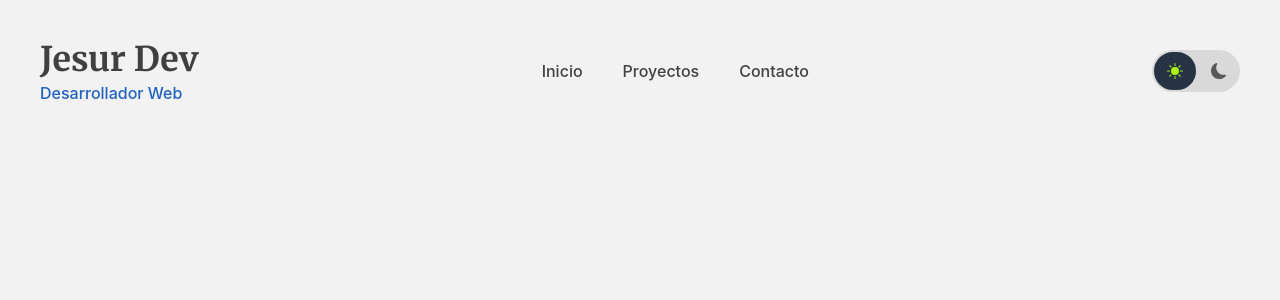
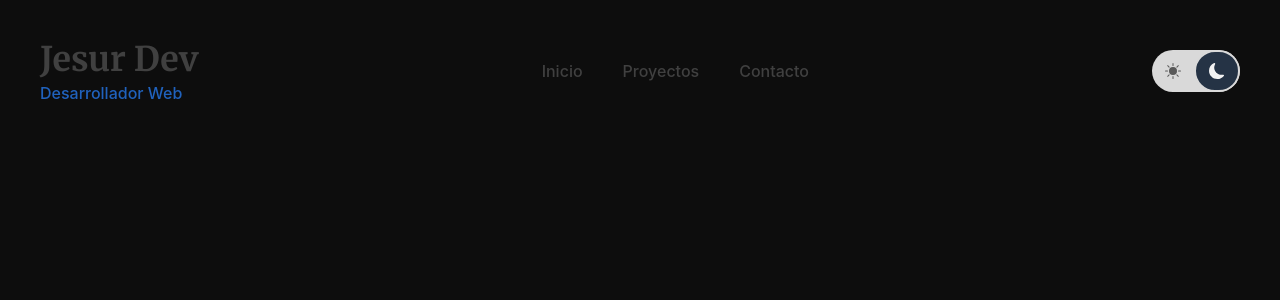
Before and after one commit to JsurDev/portafolio, a React (Vite) app in the folder portafolio/: page / in a window 1280 px wide. Shown: the top 300 px of the page. Built offline with nearby package versions, Linux system fonts and the light colour scheme; a web font is replaced by a local one.

Commit message:
Agregamos funcionalidad de Modo Oscuro con useEffect y useState

```diff
--- a/portafolio/src/componentes/DarkModeButton.jsx
+++ b/portafolio/src/componentes/DarkModeButton.jsx
@@ -1,11 +1,35 @@
 import "./DarkModeButton.css";
+import { useState } from "react";
+import { useEffect } from "react";
 
 const DarkModeButton = () => {
+  /*Dark Mode button */
+  const [modoOscuro, setModoOscuro] = useState(true);
+
+  const toggleModoOscuro = () => {
+    setModoOscuro(!modoOscuro);
+  };
+
+  /*Modo oscuro para toda la pagina */
+
+  useEffect(() => {
+    if (modoOscuro) {
+      document.body.classList.add("dark"); /*Agregamos*/
+    } else {
+      document.body.classList.remove("dark"); /*Quitamos*/
+    }
+  }, [modoOscuro]);
+
   return (
     <>
       <label className="dark-mode">
-        <input type="checkbox" className="dark-mode" id="dark-mode" />
-        <span className="icono sol active">
+        <input
+          type="checkbox"
+          className="dark-mode"
+          id="dark-mode"
+          onChange={toggleModoOscuro}
+        />
+        <span className={`icono sol ${!modoOscuro ? "active" : ""}`}>
           <svg
             xmlns="http://www.w3.org/2000/svg"
             width="16"
@@ -16,7 +40,7 @@ const DarkModeButton = () => {
             <path d="M8 12a4 4 0 1 0 0-8 4 4 0 0 0 0 8M8 0a.5.5 0 0 1 .5.5v2a.5.5 0 0 1-1 0v-2A.5.5 0 0 1 8 0m0 13a.5.5 0 0 1 .5.5v2a.5.5 0 0 1-1 0v-2A.5.5 0 0 1 8 13m8-5a.5.5 0 0 1-.5.5h-2a.5.5 0 0 1 0-1h2a.5.5 0 0 1 .5.5M3 8a.5.5 0 0 1-.5.5h-2a.5.5 0 0 1 0-1h2A.5.5 0 0 1 3 8m10.657-5.657a.5.5 0 0 1 0 .707l-1.414 1.415a.5.5 0 1 1-.707-.708l1.414-1.414a.5.5 0 0 1 .707 0m-9.193 9.193a.5.5 0 0 1 0 .707L3.05 13.657a.5.5 0 0 1-.707-.707l1.414-1.414a.5.5 0 0 1 .707 0m9.193 2.121a.5.5 0 0 1-.707 0l-1.414-1.414a.5.5 0 0 1 .707-.707l1.414 1.414a.5.5 0 0 1 0 .707M4.464 4.465a.5.5 0 0 1-.707 0L2.343 3.05a.5.5 0 1 1 .707-.707l1.414 1.414a.5.5 0 0 1 0 .708" />
           </svg>
         </span>
-        <span className="icono luna">
+        <span className={`icono luna ${modoOscuro ? "active" : ""}  `}>
           <svg
             xmlns="http://www.w3.org/2000/svg"
             width="16"
--- a/portafolio/src/index.css
+++ b/portafolio/src/index.css
@@ -25,6 +25,10 @@ body {
   font-family: "Inter", serif;
   background-color: var(--shade-1);
   color: var(--shade-9);
+  &.dark {
+    background: var(--shade-9);
+    color: var(--shade-4);
+  }
 }
 
 a {
```
